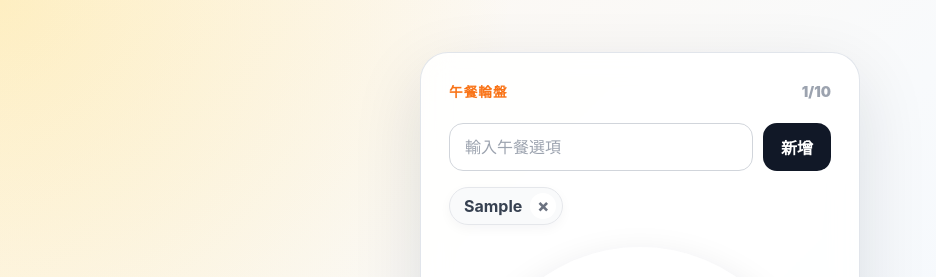
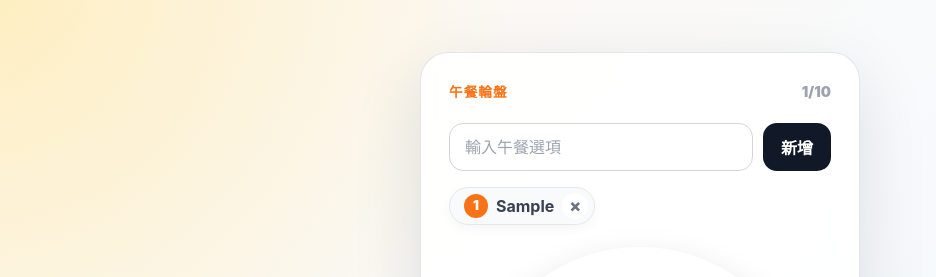
Before and after one commit to Ray625/lunchBox, a Vue app: page / in a window 1280 px wide. Both pictures are taken after typing "Sample" into the empty fields and a click on the button "新增". Shown: the top 277 px of the page, without its empty margins (0-936 px from the left). Built offline with nearby package versions, Linux system fonts and the light colour scheme.

Commit message:
feat: 改成數字顯示輪盤

```diff
--- a/src/components/LunchList.vue
+++ b/src/components/LunchList.vue
@@ -11,7 +11,8 @@ const emit = defineEmits<{
 </script>
 <template>
   <ul v-if="options.length > 0" class="lunch-list">
-    <li v-for="option in options" :key="option.id">
+    <li v-for="(option, index) in options" :key="option.id">
+      <span class="option-index">{{ index + 1 }}</span>
       <span>{{ option.name }}</span>
       <button type="button" :aria-label="`刪除 ${option.name}`" @click="emit('delete', option.id)">
         ×
@@ -41,6 +42,21 @@ li {
   padding: 5px 6px 5px 14px;
   background: #f9fafb;
   box-shadow: 0 4px 12px rgba(15, 23, 42, 0.04);
+}
+
+.option-index {
+  display: grid;
+  flex: 0 0 auto;
+  width: 24px;
+  height: 24px;
+  margin-right: 8px;
+  border-radius: 999px;
+  color: white;
+  background: #f97316;
+  font-size: 0.82rem;
+  font-weight: 900;
+  line-height: 1;
+  place-items: center;
 }
 
 span {
--- a/src/components/LunchPicker.vue
+++ b/src/components/LunchPicker.vue
@@ -19,7 +19,18 @@ const displayOption = ref<LunchOption | null>(null)
 const center = 100
 const radius = 90
 
-const colors = ['#f87171', '#fb923c', '#facc15', '#4ade80', '#60a5fa', '#a78bfa']
+const colors = [
+  '#f87171',
+  '#fb923c',
+  '#facc15',
+  '#4ade80',
+  '#2dd4bf',
+  '#60a5fa',
+  '#818cf8',
+  '#a78bfa',
+  '#f472b6',
+  '#94a3b8',
+]
 
 function degToRad(deg: number) {
   return (deg * Math.PI) / 180
@@ -170,9 +181,10 @@ function startRoll() {
           text-anchor="middle"
           dominant-baseline="middle"
           fill="white"
-          font-size="10"
+          font-size="18"
+          font-weight="900"
         >
-          {{ option.name }}
+          {{ index + 1 }}
         </text>
         <circle
           v-if="props.options.length === 0"
```
